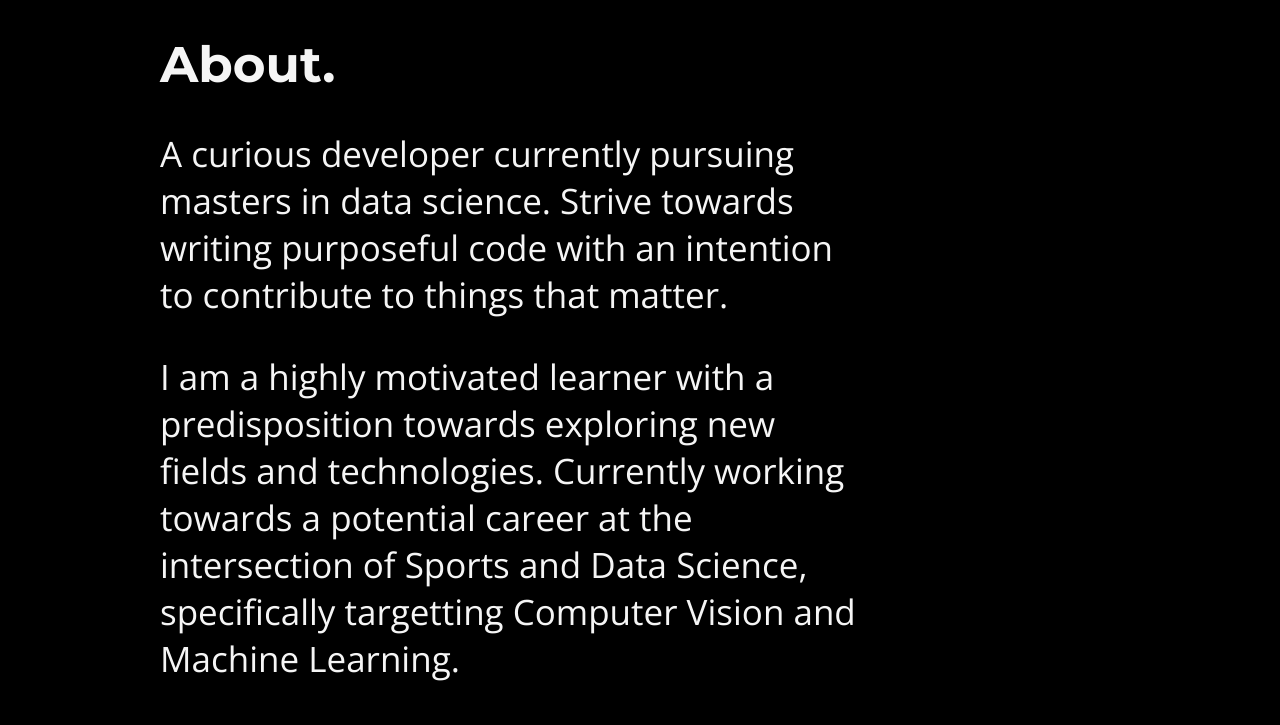
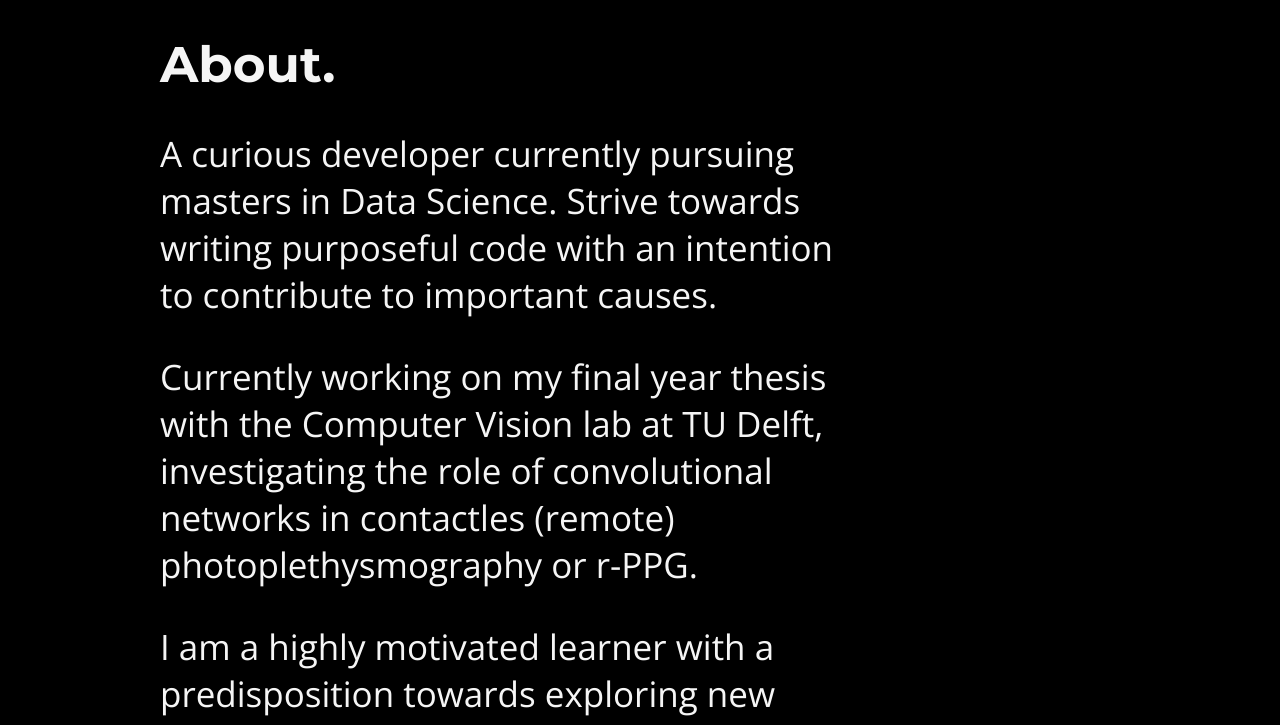
Before and after one commit to AnweshCR7/anweshcr7.github.io, a React app: page / in a window 1280 px wide. Shown: the part 500-1225 px from the top of the page. Built offline with nearby package versions, Linux system fonts and the light colour scheme.

Commit message:
changed the about section

```diff
--- a/src/components/About.js
+++ b/src/components/About.js
@@ -2,6 +2,12 @@ import React, { Component } from 'react';
 import Fade from 'react-reveal/Fade';
 import data from '../yourdata';
 
+const quote = {
+    marginLeft: '0em',
+    maxWidth: '100%',
+    width: '80%',
+    textAlign: 'left',
+}
 class About extends Component {
     state = {  }
     render() {
@@ -11,6 +17,9 @@ class About extends Component {
             <Fade bottom>
                     <p >{data.abouttextcaption}</p>
                     <p>{data.abouttext}</p>
+                    <p>{data.abouttextGeneral}</p>
+                    <p>{data.abouttextPersonal}</p>
+                    <img style={quote} src={data.phraseline}></img>
             </Fade>
             </div>
             <div className='about-content'>
--- a/src/components/Navbar.js
+++ b/src/components/Navbar.js
@@ -15,7 +15,7 @@ class Navbar extends Component {
                 <li><Link
                     className='link'
                     activeClass="active"
-                    to="homw"
+                    to="home"
                     spy={true}
                     smooth={true}
                     offset={-70}
--- a/src/yourdata.js
+++ b/src/yourdata.js
@@ -11,9 +11,12 @@ export default
     ],
         contactEmail:'anweshcr7@gmail.com',
         // About Text
-        abouttextcaption: "A curious developer currently pursuing masters in data science. Strive towards writing purposeful code with an intention to contribute to things that matter.",
-        abouttext:"I am a highly motivated learner with a predisposition towards exploring new fields and technologies. Currently working towards a potential career at the intersection of Sports and Data Science, specifically targetting Computer Vision and Machine Learning.",
-        aboutImage:'https://lh3.googleusercontent.com/pw/ACtC-3cQDqfBS_GopuBww2NWpg-XunQjHl2EWlNBuqoqf0l-BwDkpaFDl3ZUzoesiZprtTq4fvPR13jqL9gTYO20dcC9Y5xhKL9C8s5KQnJEwl7KNCUCmJ0t7k_eorRY6vWuaORO6KnXkV3qm9zPym9FVw4Flg=w779-h969-no',
+        phraseline:"https://github.com/AnweshCR7/anweshcr7.github.io/blob/dev-react/src/assets/about_quote_transparent.gif?raw=true",
+        abouttextcaption: "A curious developer currently pursuing masters in Data Science. Strive towards writing purposeful code with an intention to contribute to important causes.",
+        abouttext: "Currently working on my final year thesis with the Computer Vision lab at TU Delft, investigating the role of convolutional networks in contactles (remote) photoplethysmography or r-PPG.",
+        abouttextGeneral:"I am a highly motivated learner with a predisposition towards exploring new fields and technologies. Contemplating a potential career at the intersection of Sports and Data Science, specifically pertaining to Computer Vision and Machine Learning. Started out as a Software Engineer and moved to Full Stack Web Development having put myself in a variety of roles before pursuing a masters degree.",
+        abouttextPersonal:"When the day is over, I am a hardcore football fan (read Manchester United), a fitness enthusiast and am known to show an unusual amount love for the thriller/horror genre. I like meeting new people as it allows me to gain different perspectives at life. Learnt to appreciate small-talk although I've been told, I fail miserably at making good jokes. Passionate about coding for a cause and ideating interesting projects which I would like to pursue part time. Always up for a 5K run!",
+        aboutImage:'https://github.com/AnweshCR7/anweshcr7.github.io/blob/dev-react/src/assets/profile_img.jpg?raw=true',
 
        ShowAboutImage:true,
        // Change Projects Here
```
